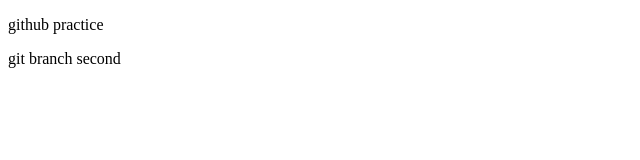
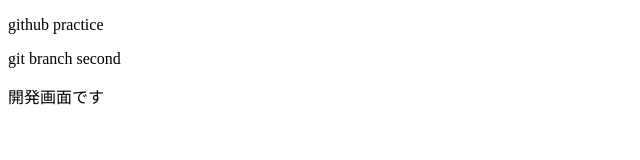
Before and after one commit to GotaSuzuki/githubSample, a plain HTML site: page index.html in a window 1280 px wide. Shown: the whole page, without its empty margins (0-640 px from the left). Drawn offline with Linux system fonts and the light colour scheme.

Commit message:
開発画面を追加

```diff
--- a/index.html
+++ b/index.html
@@ -9,5 +9,6 @@
   <body>
     <p>github practice</p>
     <p>git branch second</p>
+    <p>開発画面です</p>
   </body>
 </html>
```
